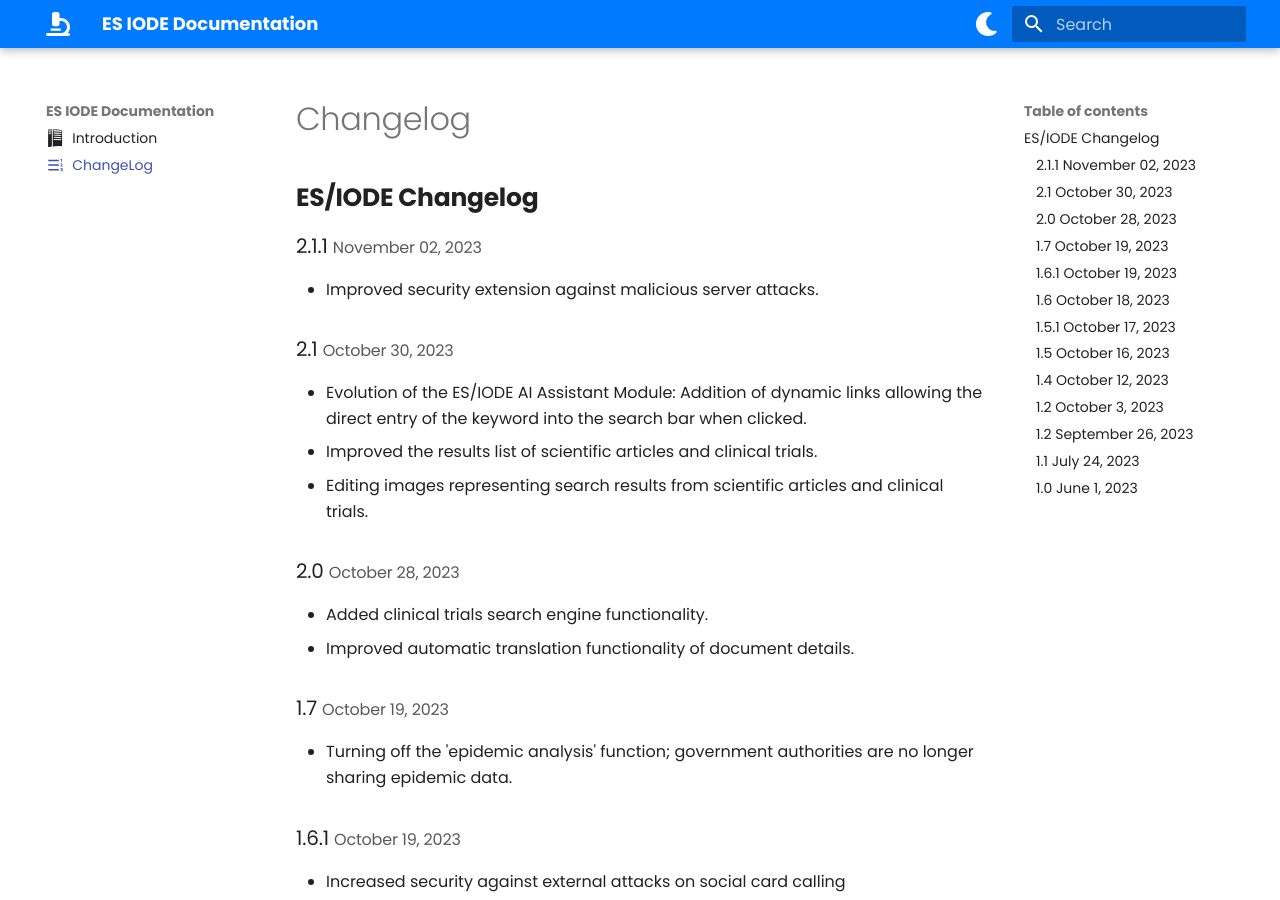
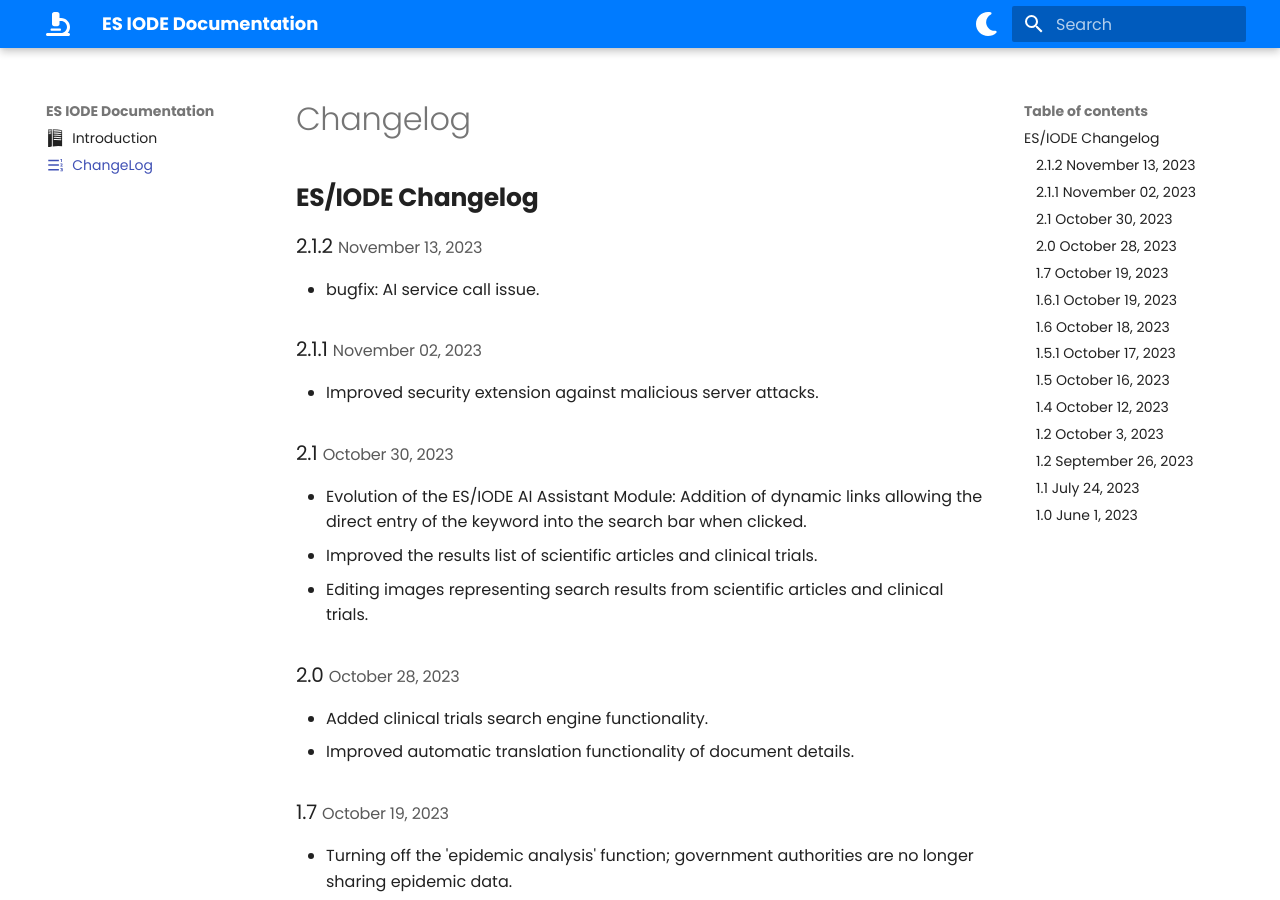
Before and after one commit to ethic-seido/iode_documentation, an MkDocs documentation site: the page built from docs/changelog.md, in a window 1280 px wide and 900 px high. Built offline with MkDocs 1.6.1 and Material for MkDocs 9.7.7, drawn with Linux system fonts in a browser that asks for light colours.

```diff
--- a/docs/changelog.md
+++ b/docs/changelog.md
@@ -5,6 +5,10 @@ description: displaying service update information
 # Changelog
 
 ## **ES/IODE Changelog**
+
+### 2.1.2 <small>November 13, 2023</small>
+
+- bugfix: AI service call issue.
 
 ### 2.1.1 <small>November 02, 2023</small>
 
```
Also changed, not shown: docs/index.md (+1 -1 lines).
